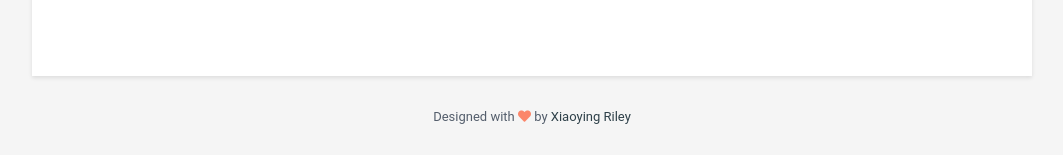
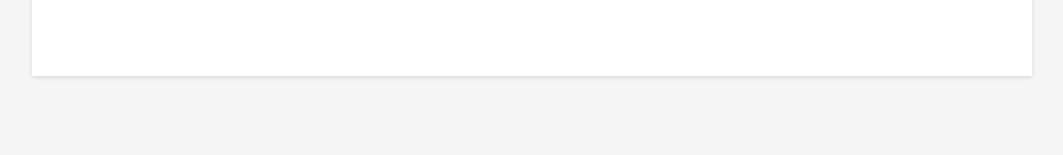
Before and after one commit to RameshBabuPrudhvi/rameshbabuprudhvi.github.io, a Jekyll site: the page built from index.html, in a window 1280 px wide. Shown: the part 2015-2170 px from the top of the page, without its empty margins (108-1171 px from the left). Built offline with Jekyll 4.4.1, drawn with Linux system fonts in a browser that asks for light colours.

Commit message:
Update data.yml

```diff
--- a/_data/data.yml
+++ b/_data/data.yml
@@ -150,5 +150,4 @@
     - name: UiPath
       level: 60%
 
-footer: >
-  Designed with <i class="fas fa-heart"></i> by <a href="http://themes.3rdwavemedia.com" target="_blank" rel="nofollow">Xiaoying Riley</a>
+footer:
```
